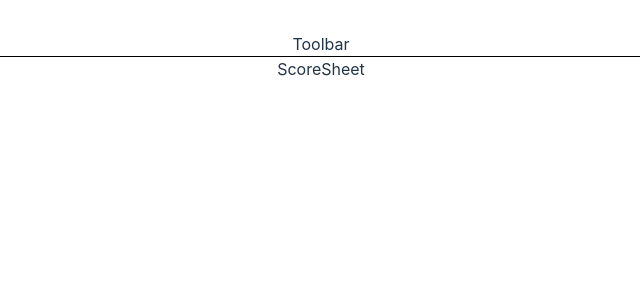
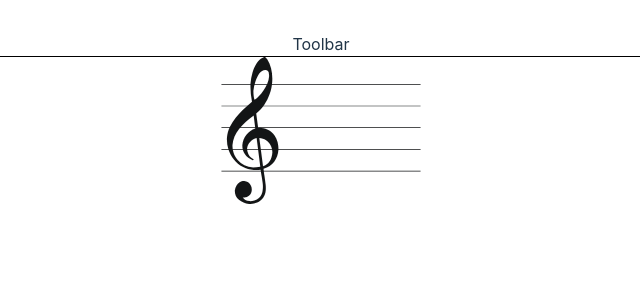
Before and after one commit to SalamanderCtesiphon/musicScoreWebApp, a React (Vite) app: page / in a window 1280 px wide. Shown: the top 300 px of the page, without its empty margins (351-991 px from the left). Built offline with nearby package versions, Linux system fonts and the light colour scheme.

Commit message:
updated the readme

```diff
--- a/src/components/ScoreSheet.jsx
+++ b/src/components/ScoreSheet.jsx
@@ -1,7 +1,12 @@
 import React from 'react'
+import TrebleClef from '../assets/Do_Mayor_armadura.svg'
 
 function ScoreSheet() {
-  return <div>ScoreSheet</div>
+  return (
+    <>
+      <img src={TrebleClef} alt="treble clef svg" />
+    </>
+  )
 }
 
 export default ScoreSheet
```
Also changed, not shown: 1 other file (tests, documents, lock files or other folders).
